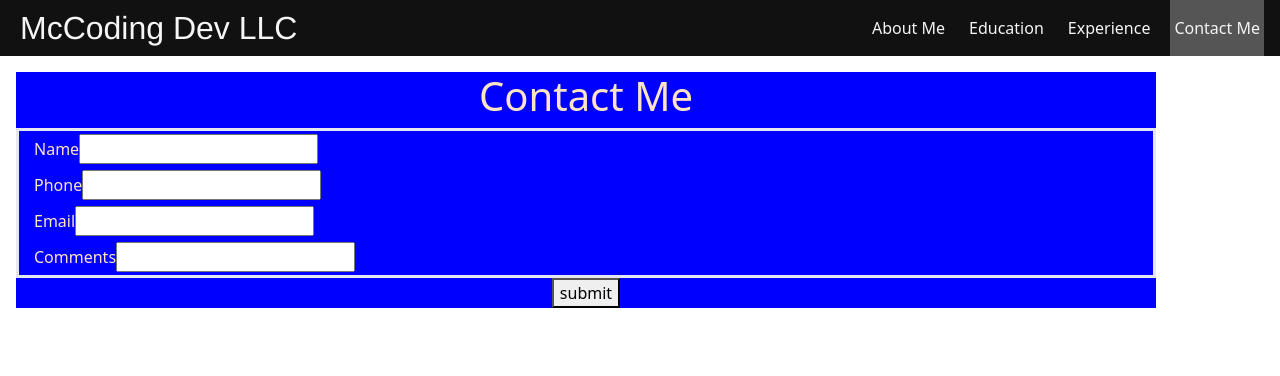
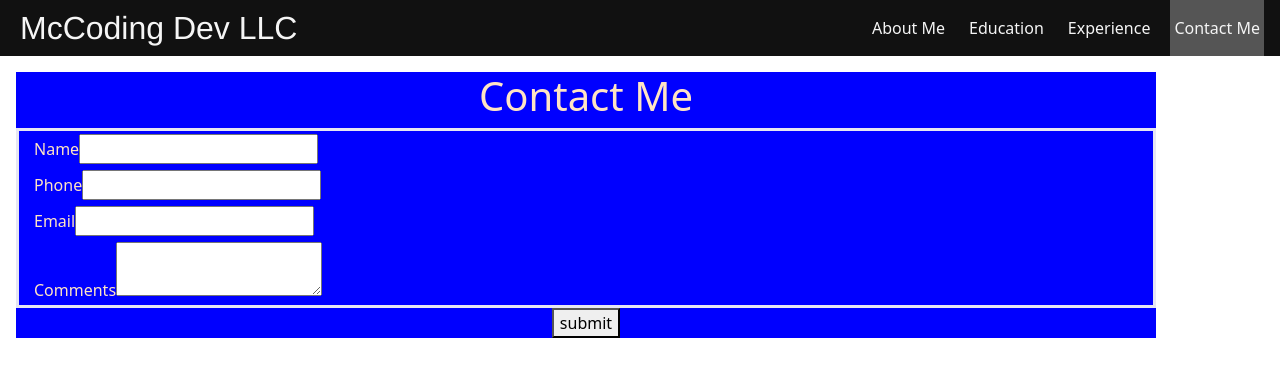
Before and after one commit to lion48z/portfolio-bravo, a React (Create React App) app: page /contactMe in a window 1280 px wide. Shown: the top 376 px of the page. Built offline with nearby package versions, Linux system fonts and the light colour scheme.

Commit message:
added text area instead of input

```diff
--- a/src/pages/ContactMe.jsx
+++ b/src/pages/ContactMe.jsx
@@ -32,7 +32,7 @@ function ContactMe() {
 
             <div className="column">
             <label>Comments
-            <input></input>
+            <textarea></textarea>
             </label>
             </div>
         </div>
```
